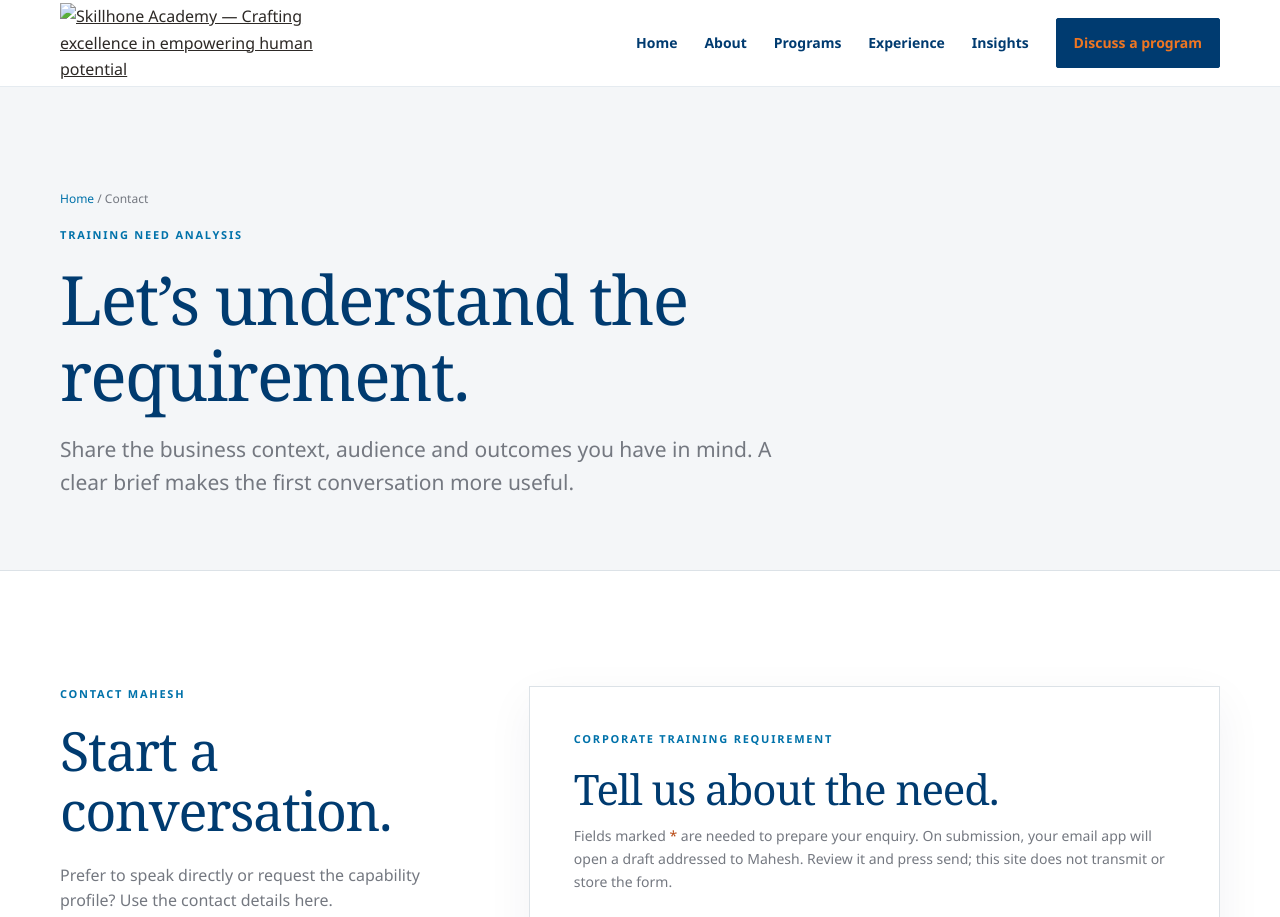
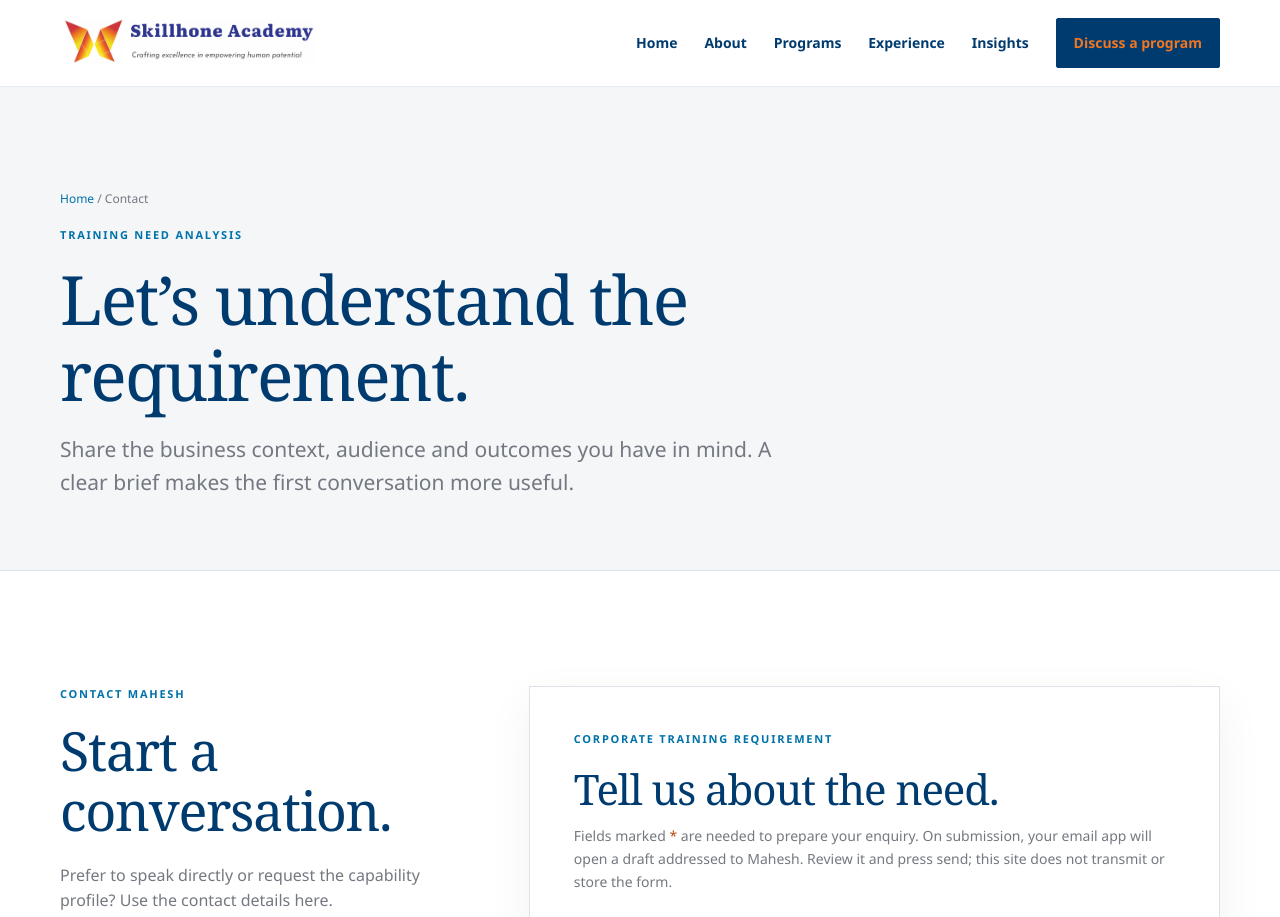
Before and after one commit to jayadev98/Skillhone, a plain HTML site: page contact.html in a window 1280 px wide. Shown: the top 917 px of the page. Drawn offline with Linux system fonts and the light colour scheme.

Commit message:
Update logo image paths in contact.html

```diff
--- a/contact.html
+++ b/contact.html
@@ -9,7 +9,7 @@
 <body>
   <a class="skip-link" href="#main">Skip to content</a>
   <header class="site-header"><div class="header-inner">
-    <a class="brand" href="index.html" aria-label="Skillhone Academy home"><img src="assets/skillhone-logo.jpg" alt="Skillhone Academy — Crafting excellence in empowering human potential"></a>
+    <a class="brand" href="index.html" aria-label="Skillhone Academy home"><img src="skillhone-logo.jpg" alt="Skillhone Academy — Crafting excellence in empowering human potential"></a>
     <button class="menu-toggle" type="button" aria-expanded="false" aria-controls="primary-navigation" aria-label="Open navigation"><svg viewBox="0 0 24 24" fill="none" stroke="currentColor" stroke-width="1.8" aria-hidden="true"><path d="M3 6h18M3 12h18M3 18h18"/></svg></button>
     <nav class="main-nav" id="primary-navigation" aria-label="Main navigation"><a href="index.html">Home</a><a href="about.html">About</a><a href="programs.html">Programs</a><a href="impact.html">Experience</a><a href="insights.html">Insights</a><a class="nav-cta" href="contact.html#requirement" aria-current="page">Discuss a program</a></nav>
   </div></header>
@@ -65,7 +65,7 @@
     </div></section>
   </main>
   <footer class="site-footer"><div class="container"><div class="footer-top">
-    <div class="footer-brand"><img class="footer-logo" src="assets/skillhone-logo.jpg" alt="Skillhone Academy"><p>Leadership development and corporate learning shaped around people, work and the change an organization needs.</p></div>
+    <div class="footer-brand"><img class="footer-logo" src="skillhone-logo.jpg" alt="Skillhone Academy"><p>Leadership development and corporate learning shaped around people, work and the change an organization needs.</p></div>
     <div class="footer-col"><h2>Explore</h2><ul><li><a href="about.html">About Mahesh</a></li><li><a href="programs.html">Programs &amp; solutions</a></li><li><a href="impact.html">Experience</a></li><li><a href="insights.html">Insights</a></li></ul></div>
     <div class="footer-col"><h2>Start a conversation</h2><ul><li><a href="#requirement">Training requirement form</a></li><li><a href="#requirement">Request a capability profile</a></li><li><a href="mailto:mahesh@skillhone.in">mahesh@skillhone.in</a></li><li><a href="tel:+919940230065">+91 99402 30065</a></li></ul></div>
     <div class="footer-col"><h2>Connect</h2><ul><li><a href="https://www.linkedin.com/in/maheshkrishnan-7178616/" target="_blank" rel="noreferrer">Mahesh on LinkedIn ↗</a></li><li><a href="https://skillhone.in/" target="_blank" rel="noreferrer">Skillhone.in ↗</a></li></ul></div>
```
